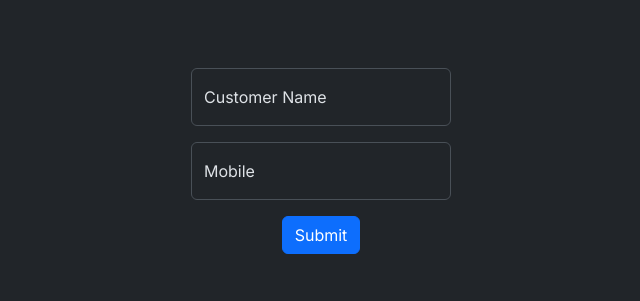
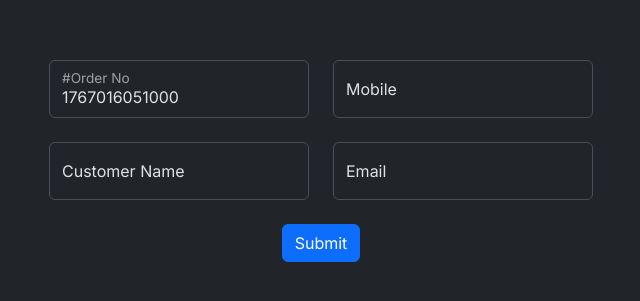
Before and after one commit to sor753/food-delivery-form, a React (Vite) app: page / in a window 1280 px wide. Shown: the part 239-540 px from the top of the page, without its empty margins (319-959 px from the left). Built offline with nearby package versions, Linux system fonts and the light colour scheme.

Commit message:
バリデーション設定

```diff
--- a/src/FoodDeliveryForm.tsx
+++ b/src/FoodDeliveryForm.tsx
@@ -1,12 +1,28 @@
 import { useForm, type FieldErrors } from 'react-hook-form';
 
 type FoodDeliveryFormType = {
+  orderNo: string;
   customerName: string;
   mobile: string;
+  email: string;
 };
 
 const FoodDeliveryForm = () => {
-  const { register, handleSubmit } = useForm<FoodDeliveryFormType>();
+  const {
+    register,
+    handleSubmit,
+    formState: { errors },
+  } = useForm<FoodDeliveryFormType>({
+    mode: 'all',
+    delayError: 300,
+    // reValidateMode: 'onChange',
+    defaultValues: {
+      orderNo: new Date().valueOf().toString(),
+      customerName: '',
+      mobile: '',
+      email: '',
+    },
+  });
 
   const onSubmit = (formData: FoodDeliveryFormType) => {
     console.log('Form data:', formData);
@@ -17,7 +33,52 @@ const FoodDeliveryForm = () => {
   };
 
   return (
-    <form autoComplete="off" onSubmit={handleSubmit(onSubmit, onError)}>
+    <form
+      autoComplete="off"
+      noValidate
+      onSubmit={handleSubmit(onSubmit, onError)}
+    >
+      <div className="row mb-2">
+        <div className="col">
+          <div className="form-floating mb-3">
+            <input
+              type="text"
+              className="form-control"
+              placeholder="#Order No"
+              {...register('orderNo', {
+                required: 'Order No is required',
+              })}
+            />
+            <label htmlFor="">#Order No</label>
+          </div>
+        </div>
+        <div className="col">
+          <div className="form-floating mb-3">
+            <input
+              type="text"
+              className="form-control"
+              placeholder="Mobile"
+              {...register('mobile', {
+                minLength: {
+                  value: 10,
+                  message: 'Mobile number must be at least 10 digits',
+                },
+                maxLength: {
+                  value: 10,
+                  message: 'Mobile number must be at most 10 digits',
+                },
+                required: 'Mobile number is required',
+              })}
+            />
+            <label htmlFor="">Mobile</label>
+            {errors.mobile && (
+              <div className="error-feedback">{errors.mobile?.message}</div>
+            )}
+          </div>
+        </div>
+      </div>
+      <div className="row mb-2">
+        <div className="col">
           <div className="form-floating mb-3">
             <input
               type="text"
@@ -28,16 +89,49 @@ const FoodDeliveryForm = () => {
               })}
             />
             <label htmlFor="">Customer Name</label>
+            {errors.customerName && (
+              <div className="error-feedback">
+                {errors.customerName?.message}
               </div>
+            )}
+          </div>
+        </div>
+        <div className="col">
           <div className="form-floating mb-3">
             <input
-          type="text"
+              type="email"
               className="form-control"
-          placeholder="Mobile"
-          {...register('mobile', { required: 'Mobile is required' })}
+              placeholder="Email"
+              {...register('email', {
+                pattern: {
+                  value: /^[^\s@]+@[^\s@]+\.[^\s@]+$/,
+                  message: 'Invalid email address',
+                },
+                validate: {
+                  notFake: (value) => {
+                    return (
+                      value != 'email@gmail.com' ||
+                      'Pasrticualr email is not allowed'
+                    );
+                  },
+                  notFromBlackListedDomain: (value) => {
+                    return (
+                      (!value.endsWith('xyz.com') &&
+                        !value.endsWith('example.com')) ||
+                      'This domain is not allowed'
+                    );
+                  },
+                },
+              })}
             />
-        <label htmlFor="">Mobile</label>
+            <label htmlFor="">Email</label>
+            {errors.email && (
+              <div className="error-feedback">{errors.email?.message}</div>
+            )}
           </div>
+        </div>
+      </div>
+
       <button type="submit" className="btn btn-primary">
         Submit
       </button>
--- a/src/index.css
+++ b/src/index.css
@@ -17,3 +17,10 @@ body {
   min-width: 320px;
   min-height: 100vh;
 }
+
+.error-feedback {
+  width: 100%;
+  margin-top: 0.25rem;
+  font-size: 0.875rem;
+  color: #ea868f;
+}
```
Lines whose indentation alone changed are shown as unchanged.
